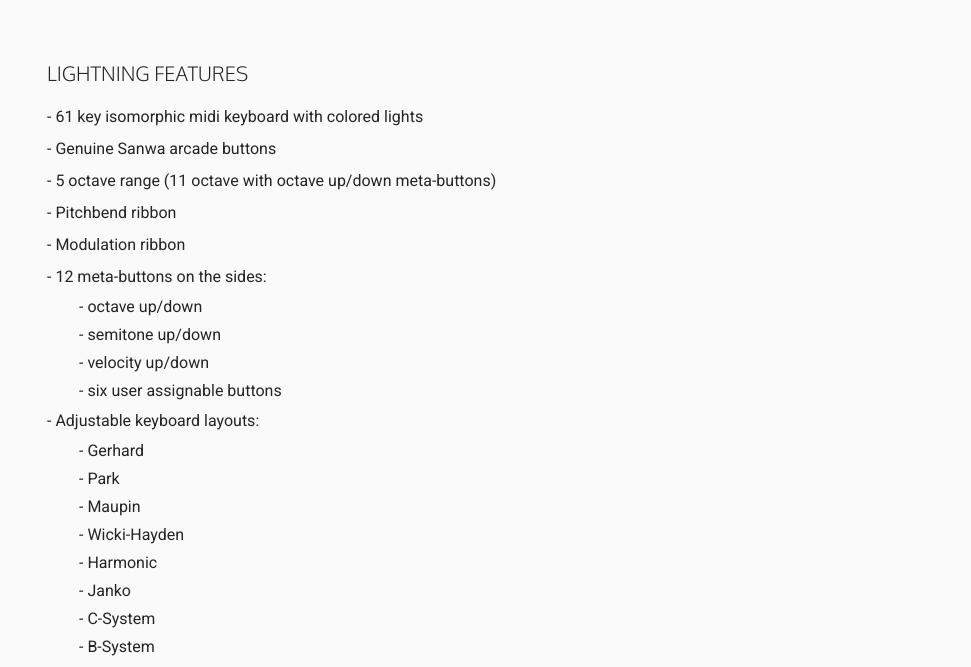
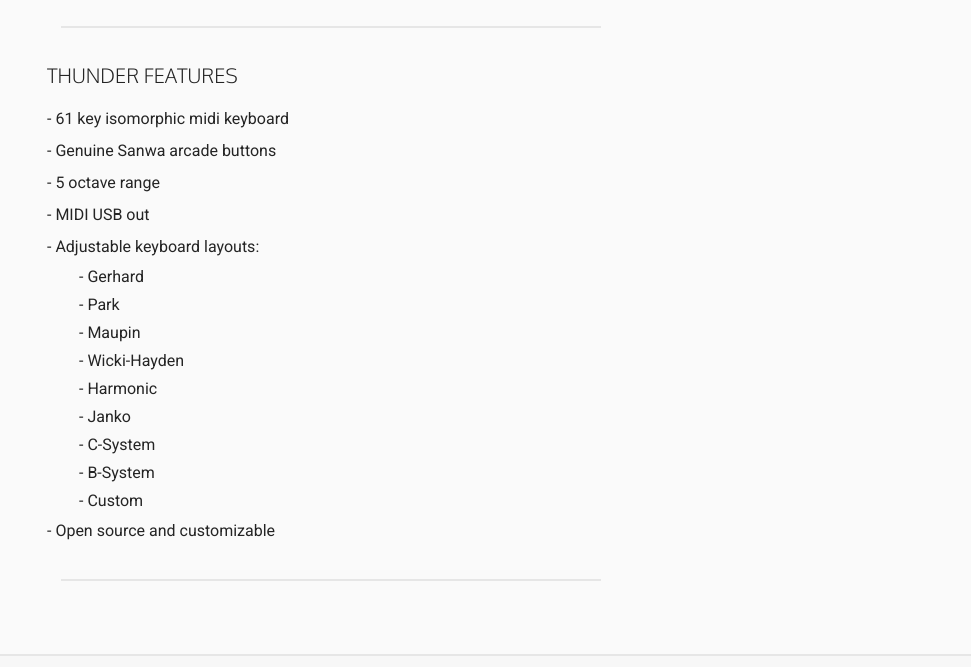
Before and after one commit to famulus/rainboard, a website built with Parcel: page website/index.html in a window 1280 px wide. Shown: the part 662-1329 px from the top of the page, without its empty margins (309-1280 px from the left). Built offline with nearby package versions, Linux system fonts and the light colour scheme.

Commit message:
update website

```diff
--- a/website/index.html
+++ b/website/index.html
@@ -61,7 +61,7 @@
     <section class="copy-container">
       <div class="copy-content-container">
 
-        <div class="content-container">
+<!--         <div class="content-container">
           <h3>Lightning Features</h3>
             <ul>
               <li>61 key isomorphic midi keyboard with colored lights</li>
@@ -95,7 +95,7 @@
               <li>Includes USB cable and power adapter</li>
               <li>Open source and customizable</li>
             </ul>
-          </div>
+          </div> -->
 
           <hr>
 
--- a/website/package.json
+++ b/website/package.json
@@ -12,6 +12,6 @@
     "test": "echo \"Error: no test specified\" && exit 1"
   },
   "devDependencies": {
-    "parcel-bundler": "^1.12.4"
+    "parcel-bundler": "^1.3.1"
   }
 }
```
Also changed, not shown: 1 other file.
